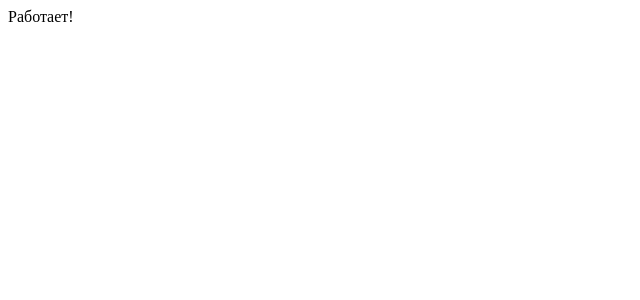
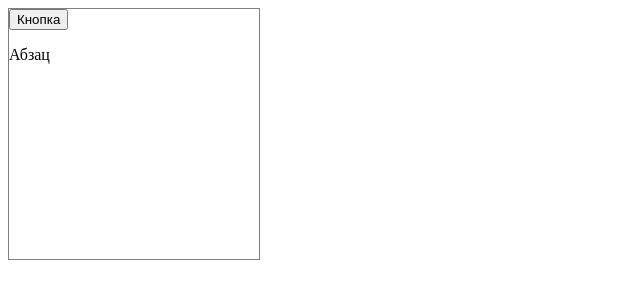
Before and after one commit to gin-az/ts-course, a React (Create React App) app: page / in a window 1280 px wide. Shown: the top 300 px of the page, without its empty margins (0-640 px from the left). Built offline with nearby package versions, Linux system fonts and the light colour scheme.

Commit message:
#1 props

```diff
--- a/src/App.tsx
+++ b/src/App.tsx
@@ -1,9 +1,13 @@
 import React from 'react';
+import Card from "./components/Card";
 
 const App = () => {
   return (
     <div>
-       Работает!
+       <Card height='250px' width='250px'>
+         <button>Кнопка</button>
+         <p>Абзац</p>
+       </Card>
     </div>
   );
 };
--- /dev/null
+++ b/src/components/Card.tsx
@@ -0,0 +1,17 @@
+import React from 'react';
+
+interface CardProps {
+  width?: string;
+  height?: string;
+  children?: React.ReactChild | React.ReactNode;
+}
+
+const Card = ({width, height, children}: CardProps) => {
+  return (
+    <div style={{width, height, border: '1px solid gray'}}>
+      {children}
+    </div>
+  );
+};
+
+export default Card;
```
